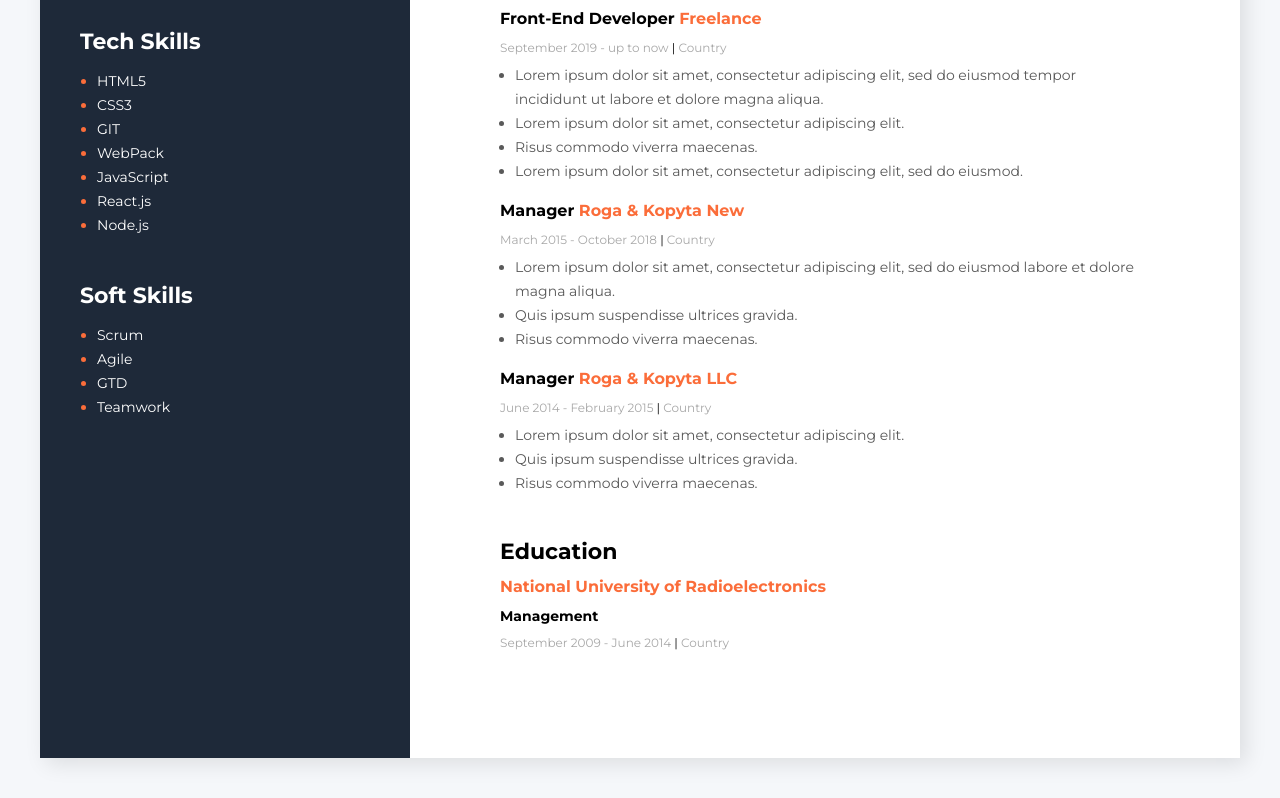
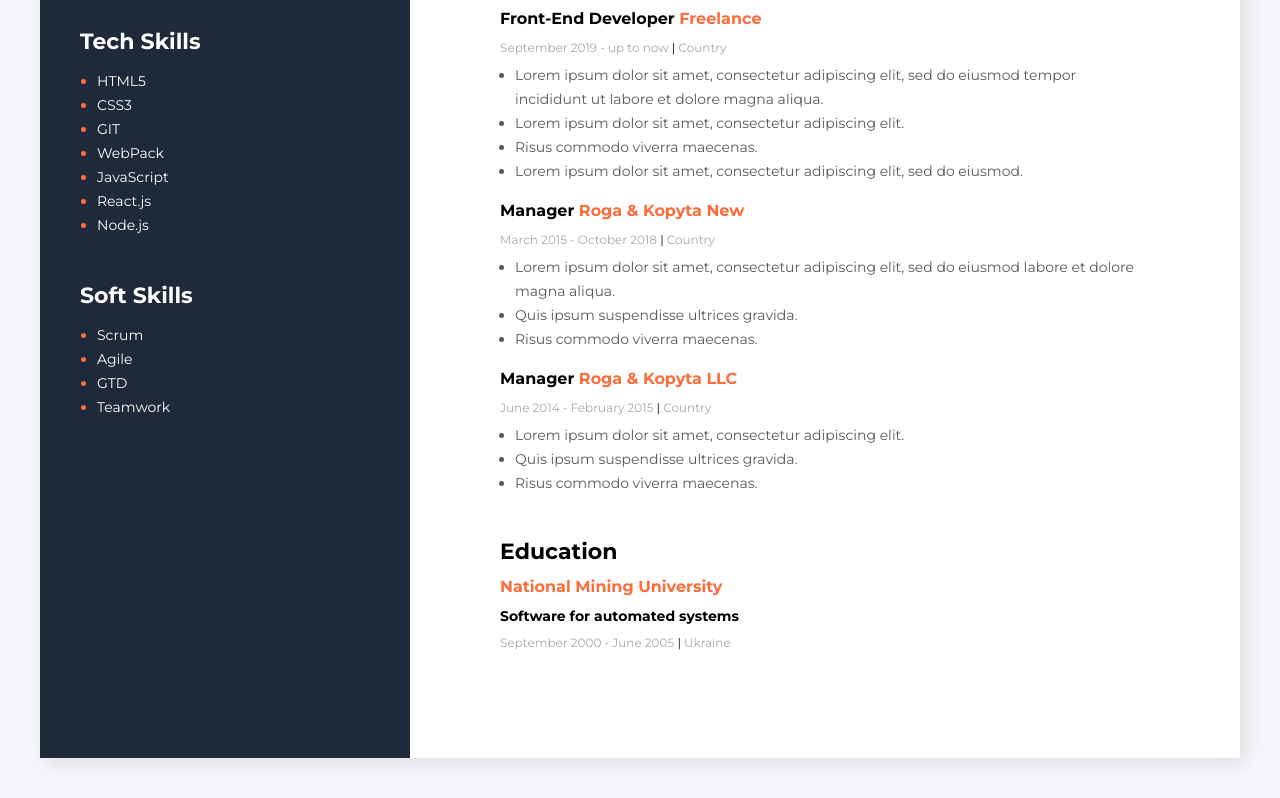
Before and after one commit to sharmik-dotcom/marathon-work, a plain HTML site: page index.html in a window 1280 px wide. Shown: the part 611-1409 px from the top of the page. Drawn offline with Linux system fonts and the light colour scheme.

Commit message:
Изменяет секцию Education

```diff
--- a/index.html
+++ b/index.html
@@ -106,9 +106,10 @@
             <!--Education container-->
             <div>
                 <h3 class="main-content-title">Education</h3>
-                <h4 class="main-content-title2">National University of Radioelectronics</h4>
-                <h5 class="main-content-title3">Management</h5>
-                <p class="main-content-periodplaceinfo">September 2009 - June 2014 <span class="main-content-periodplaceinfo-separator">|</span> Country</p>
+                <h4 class="main-content-title2">National Mining University</h4>
+                <h5 class="main-content-title3">Software for automated systems</h5>
+                <p class="main-content-periodplaceinfo">September 2000 - June 2005 <span
+                        class="main-content-periodplaceinfo-separator">|</span> Ukraine</p>
             </div>
 
         </div>
```
